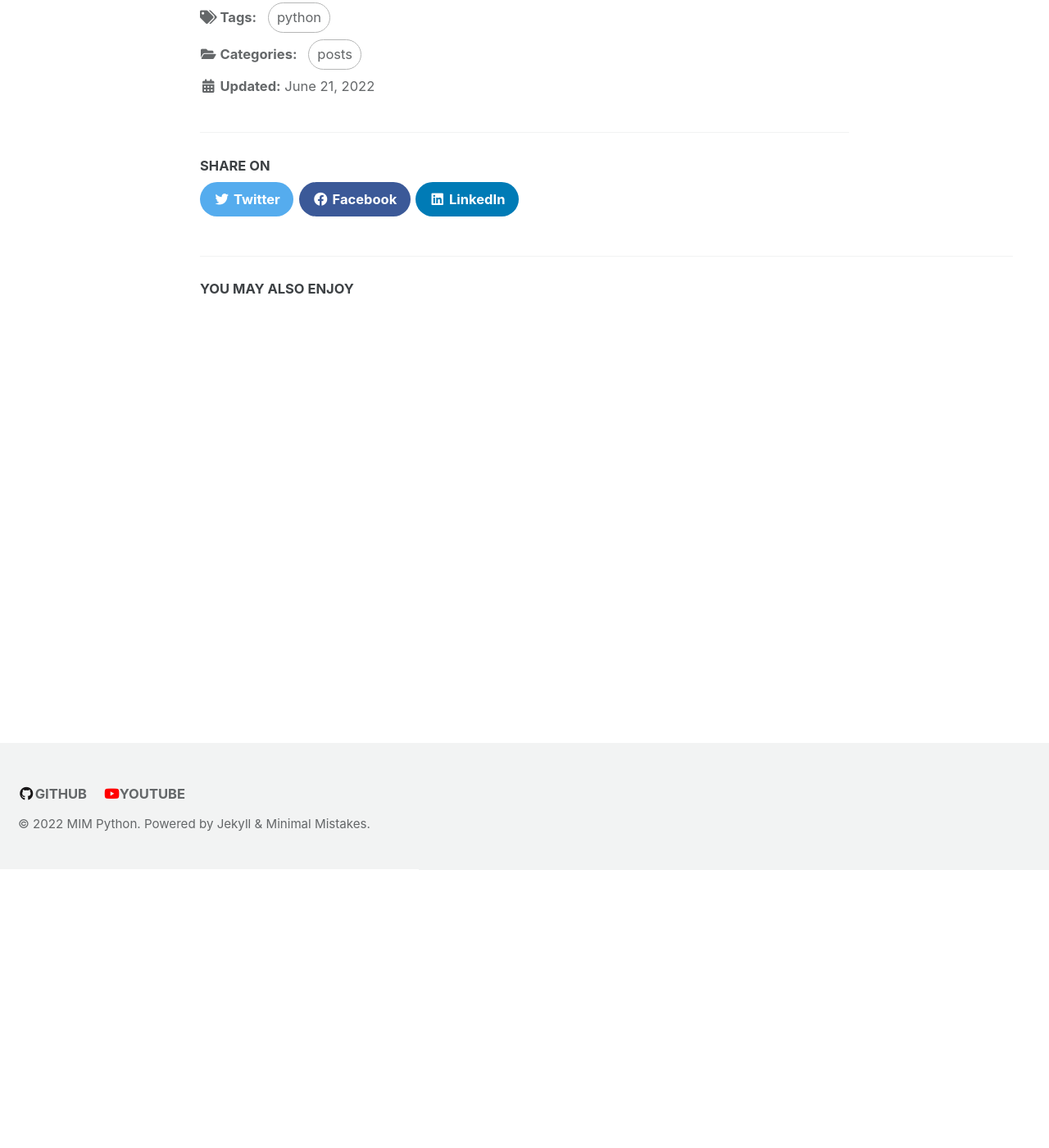
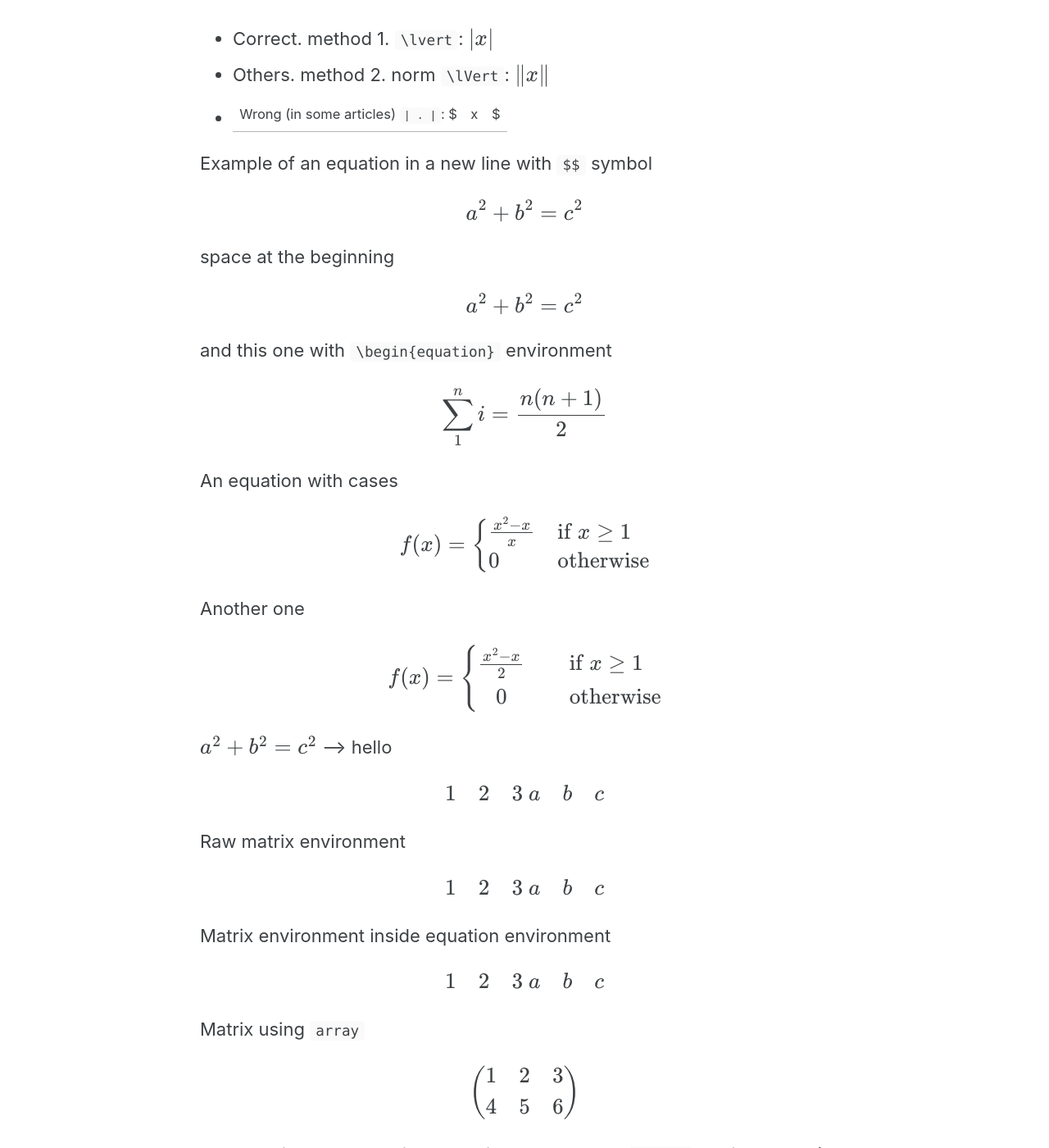
Before and after one commit to MIMPython/mimpython.github.io, a Jekyll site: the page built from _posts/2022-06-21-post01.md, in a window 1280 px wide and 1400 px high, scrolled down 339 px. Shown: the whole window at 82% size. Built offline with Jekyll 4.4.1, drawn with Linux system fonts in a browser that asks for light colours; cached includes are drawn as plain includes; formulas are drawn with MathJax 3; some of the changed text lies outside the part shown.

Commit message:
Update test for Latex

```diff
--- a/_posts/2022-06-21-post01.md
+++ b/_posts/2022-06-21-post01.md
@@ -6,6 +6,105 @@ tags:
   - python
 ---
 
-This is post 1
+### LaTeX snippets (mostly math equations)
 
-$\frac{1}{2} + \frac{1}{3} = \frac{5}{6}$.
+Example of inline equation with `$` symbol, $\frac{1}{2} + \frac{1}{3} = \frac{5}{6}$.
+
+Absolute value.
+- Correct. method 1.  `\lvert`: $\lvert x \rvert$
+- Others. method 2. norm `\lVert`: $\lVert x \rVert$
+- Wrong (in some articles) `| . |`: $|x|$
+
+Example of an equation in a new line with `$$` symbol
+
+$$a^2 + b^2 = c^2$$
+
+space at the beginning
+
+$$ a^2 + b^2 = c^2$$
+
+and this one with `\begin{equation}` environment
+
+\begin{equation}
+  \sum_{1}^{n} i = \dfrac{n(n+1)}{2}
+\end{equation}
+
+An equation with cases
+
+$$f(x)=
+\begin{cases}
+    \frac{x^2-x}{x}& \text{if } x\geq 1\\
+    0              & \text{otherwise}
+\end{cases}
+$$
+
+Another one
+
+$$f(x)=
+\left\{
+  \begin{array}{ c l }
+    \frac{x^2 - x}{2} & \quad \textrm{if } x \geq 1 \\
+    0                 & \quad \textrm{otherwise}
+  \end{array}
+\right.$$
+
+
+
+{% raw %}
+ $$a^2 + b^2 = c^2$$ --> hello
+
+ \begin{matrix}
+ 1 & 2 & 3 \\\\
+ a & b & c
+ \end{matrix}
+{% endraw %}
+
+Raw matrix environment
+
+\begin{matrix}
+1 & 2 & 3 \\\\
+a & b & c
+\end{matrix}
+
+Matrix environment inside equation environment
+
+\begin{equation}
+  \begin{matrix}
+  1 & 2 & 3 \\\\
+  a & b & c
+  \end{matrix}
+\end{equation}
+
+Matrix using `array`
+
+$$
+\left(
+  \begin{array}{ c c c }
+    1 & 2 & 3 \\
+    4 & 5 & 6 \\
+  \end{array}
+\right)$$
+
+We examine some environment in LaTeX below
+`align` environment (not working)
+\begin{align}
+  1 &+ 2 + 3 = 6 \\
+  1 + 2 &+ 3 = 6 \\
+  1 + 2 + 3 &= 6 \\
+\end{align}
+
+`itemize` environment (not working)
+\begin{itemize}
+  \item Foo
+  \item Bar
+  \item Ham
+  \item Egg
+\end{itemize}
+
+`enumerate` environment (not working)
+\begin{enumerate}
+  \item Python
+  \item Java
+  \item R
+  \item SageMath
+\end{enumerate}
```
